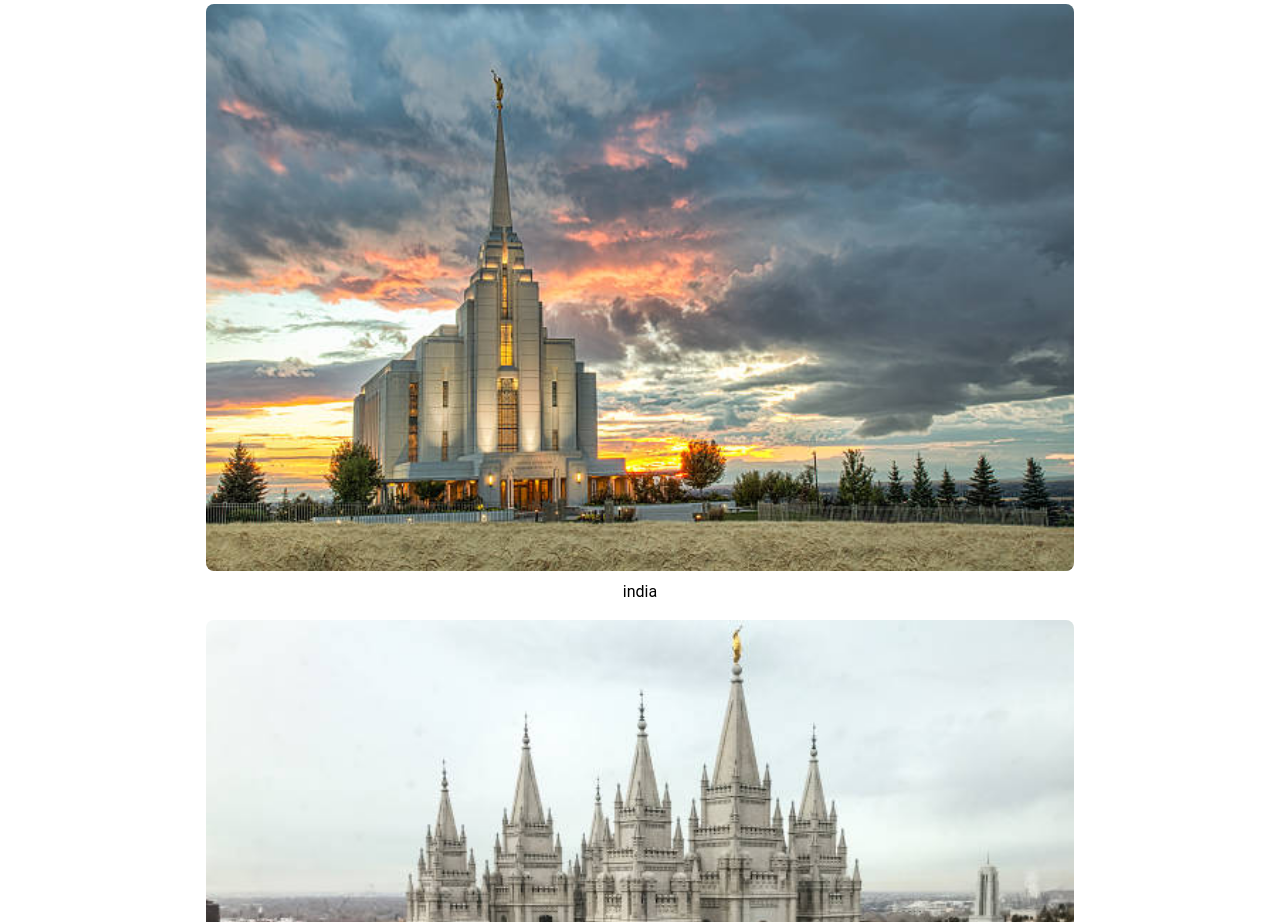
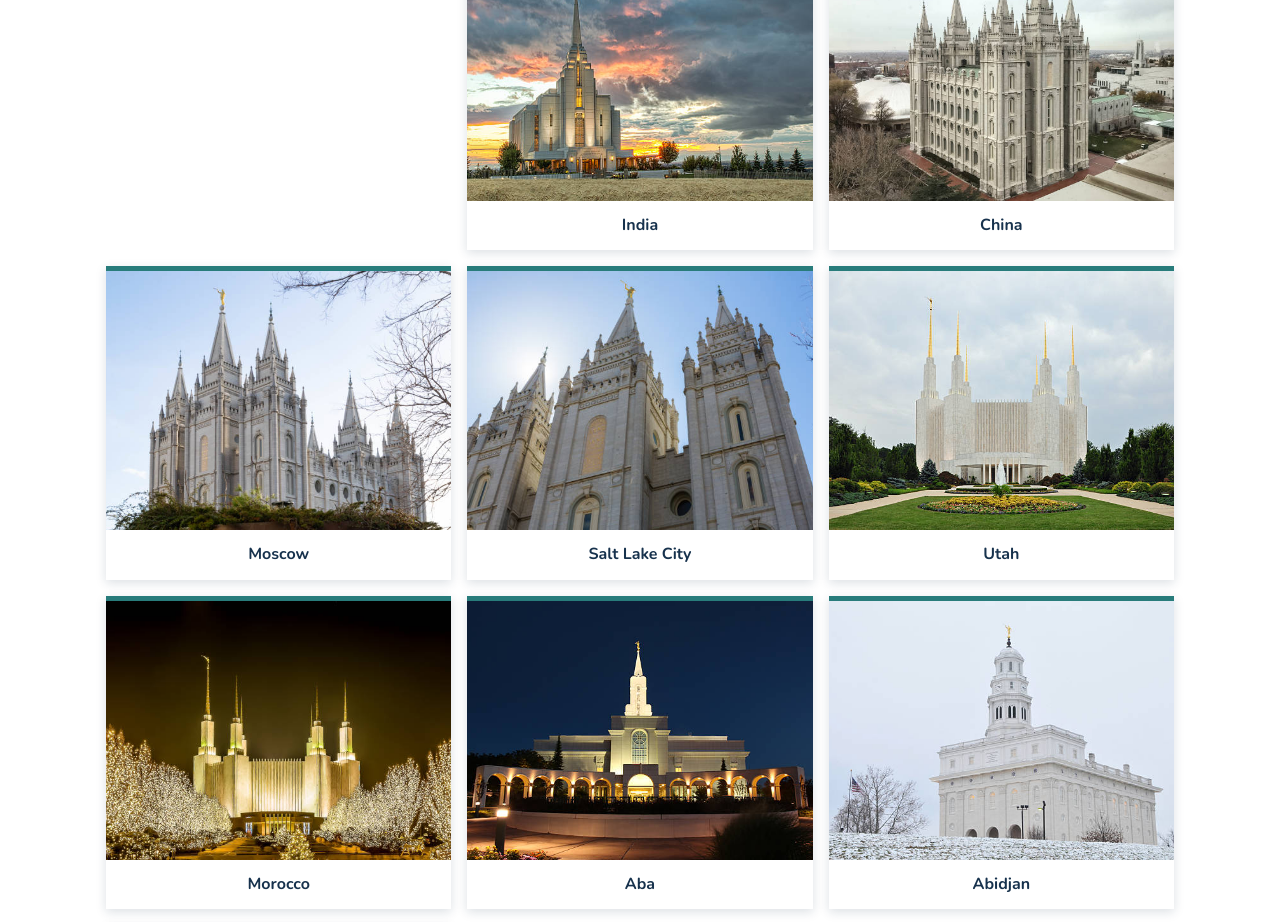
Before and after one commit to Farouq123-eng/wdd131, a plain HTML site: page temples.html in a window 1280 px wide. Shown: the part 169-1091 px from the top of the page. Drawn offline with nearby package versions, Linux system fonts and the light colour scheme.

Commit message:
adjusted the errors

```diff
--- a/scripts/temples.js
+++ b/scripts/temples.js
@@ -7,11 +7,8 @@ const menuButton = document.querySelector("#menuButton");
 const navMenu = document.querySelector("#navMenu");
 
 menuButton.addEventListener("click", () => {
-    if (navMenu.style.display === "flex") {
-    navMenu.style.display = "none";
-    menuButton.textContent = "☰"; // hamburger
-   } else {
-    navMenu.style.display = "flex";
-    menuButton.textContent = "✖"; // close symbol
-  }
+    const isOpen = navMenu.classList.toggle("open");
+    menuButton.setAttribute("aria-expanded", isOpen);
+    menuButton.setAttribute("aria-label", isOpen ? "Close navigation menu" : "Open navigation menu");
+    menuButton.textContent = isOpen ? "×" : "☰";
 });
--- a/styles/temples.css
+++ b/styles/temples.css
@@ -1,13 +1,15 @@
 :root{
-    --blue-light: #add8e6;
-    --blue-medium: #4682b4;
-    --blue-dark: #00008b;
+    --dark-blue: #17324d;
+    --teal: #287c7b;
+    --gold: #e5b567;
+    --light-background: #f4f1ea;
+    --text-color: #20252b;
 }
 *{
     box-sizing: border-box;
 }
 body{
-    font-family: 'Roboto', sans-serif;
+    font-family: "Nunito", sans-serif;
     margin: 0;
     background-color: white;
     line-height:1.6;
@@ -30,7 +32,8 @@ header{
 }
 header p{
     margin:0;
-    font-weight: bold;
+    font-family: "DM Serif Display", serif;
+    font-size: 1.7rem;
 }
 header nav{
     display: flex;
@@ -40,14 +43,16 @@ header nav a{
     color: white;
     text-decoration: none;
     padding: 0.5rem;
-    transition: background-color 0.3s ease;
+    transition: background-color 0.3s ease, color 0.3s ease;
 }
-header nav a:hover{
-    background-color: var(--blue-light);
-    border-radius: 4px
+header nav a:hover,
+header nav a:focus-visible{
+    background-color: var(--teal);
+    border-radius: 4px;
 }
 h1{
-    font-family: 'Merriweather', serif;
+    color: var(--dark-blue);
+    font-family: "DM Serif Display", serif;
     margin: 0;
 }
 nav{
@@ -55,7 +60,7 @@ nav{
     justify-content: center;
 }
 main{
-    max-width: 900px;
+    max-width: 1100px;
     margin: 0 auto;
     padding: 1rem;
     background-color: white;
@@ -69,11 +74,22 @@ main{
 figure{
     margin: 0;
     text-align: center;
+    overflow: hidden;
+    background-color: white;
+    border-top: 5px solid var(--teal);
+    box-shadow: 0 3px 10px rgb(23 50 77 / 15%);
 }
 img{
     width: 100%;
+    aspect-ratio: 4 / 3;
+    object-fit: cover;
     height: auto;
-    border-radius: 8px;
+    display: block;
+}
+figcaption{
+    padding: 0.75rem;
+    color: var(--dark-blue);
+    font-weight: 700;
 }
 #navMenu{
     display: none;
@@ -91,10 +107,15 @@ img{
     background: none;
     border: none;
     font-size: 2rem;
+    line-height: 1;
     color: white;
     cursor: pointer;
 }
 @media(min-width: 768px){
+    .temples-gallery{
+        grid-template-columns: repeat(3, minmax(0, 1fr));
+    }
+
     #menuButton{
         display:none;
     }
@@ -104,3 +125,8 @@ img{
         justify-content: space-around;
     }
 }
+button:focus-visible,
+a:focus-visible{
+    outline: 3px solid var(--gold);
+    outline-offset: 3px;
+}
--- a/temples.html
+++ b/temples.html
@@ -3,7 +3,7 @@
 <head>
     <meta charset="UTF-8">
     <meta name="viewport" content="width=device-width, initial-scale=1.0">
-    <meta name="description" content="WDD 131-Dynamic Web Fundamenttals, Temple Album and included different temple images ">
+    <meta name="description" content="Explore a responsive album of temple photographs from around the world.">
     <meta name="author" content="Bello Farouq">
     <title>Temple Album</title>
     <link rel="preconnect" href="https://fonts.googleapis.com">
@@ -15,9 +15,9 @@
 </head>
 <body>
     <header>
-        <p>Temple Album</p>
-        <button id="menuButton" aria-label="Menu">&#9776;</button>
-        <nav id="navMenu">
+        <p class="site-title">Temple Album</p>
+        <button id="menuButton" type="button" aria-label="Open navigation menu" aria-expanded="false" aria-controls="navMenu">&#9776;</button>
+        <nav id="navMenu" aria-label="Main navigation">
            <a href="temples.html">Home</a>
            <a href="#">Old</a>
            <a href="#">New</a>
@@ -28,40 +28,40 @@
         <main class="temples-gallery">
             <h1>Temple Album</h1>
         <figure>
-            <img src="images/temple1.jpg" alt="temple">
-            <figcaption>india</figcaption>
+            <img src="images/temple1.jpg" alt="Temple in India" loading="lazy">
+            <figcaption>India</figcaption>
         </figure>
         <figure>
-            <img src="images/temple2.jpg" alt="temple">
-            <figcaption>china</figcaption>
+            <img src="images/temple2.jpg" alt="Temple in China" loading="lazy">
+            <figcaption>China</figcaption>
         </figure>
         <figure>
-            <img src="images/temple3.jpg" alt="temple">
-            <figcaption>moscow</figcaption>
+            <img src="images/temple3.jpg" alt="Temple in Moscow" loading="lazy">
+            <figcaption>Moscow</figcaption>
         </figure>
         <figure>
-            <img src="images/temple4.jpg" alt="temple">
-            <figcaption>salt lake</figcaption>
+            <img src="images/temple4.jpg" alt="Temple in Salt Lake City" loading="lazy">
+            <figcaption>Salt Lake City</figcaption>
         </figure>
         <figure>
-            <img src="images/temple5.jpg" alt="temple">
-            <figcaption>utah</figcaption>
+            <img src="images/temple5.jpg" alt="Temple in Utah" loading="lazy">
+            <figcaption>Utah</figcaption>
         </figure>
         <figure>
-            <img src="images/temple6.jpg" alt="temple">
-            <figcaption>morocco</figcaption>
+            <img src="images/temple6.jpg" alt="Temple in Morocco" loading="lazy">
+            <figcaption>Morocco</figcaption>
         </figure>
         <figure>
-            <img src="images/temple7.jpg" alt="temple">
-            <figcaption>aba</figcaption>
+            <img src="images/temple7.jpg" alt="Temple in Aba" loading="lazy">
+            <figcaption>Aba</figcaption>
         </figure>
         <figure>
-            <img src="images/temple8.jpg" alt="temple">
-            <figcaption>abidjan</figcaption>
+            <img src="images/temple8.jpg" alt="Temple in Abidjan" loading="lazy">
+            <figcaption>Abidjan</figcaption>
         </figure>
         <figure>
-            <img src="images/temple9.jpg" alt="temple">
-            <figcaption>united state</figcaption>
+            <img src="images/temple9.jpg" alt="Temple in the United States" loading="lazy">
+            <figcaption>United States</figcaption>
         </figure>
     </main>
     <footer>
```
